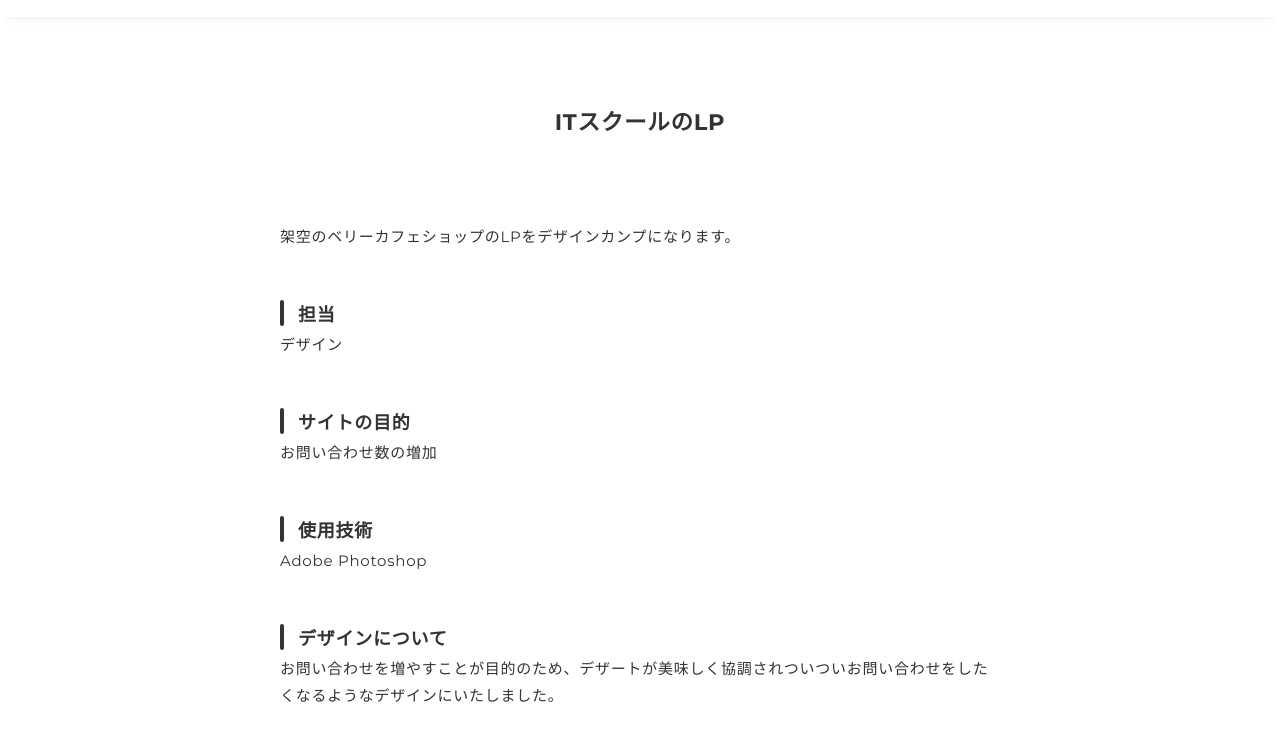
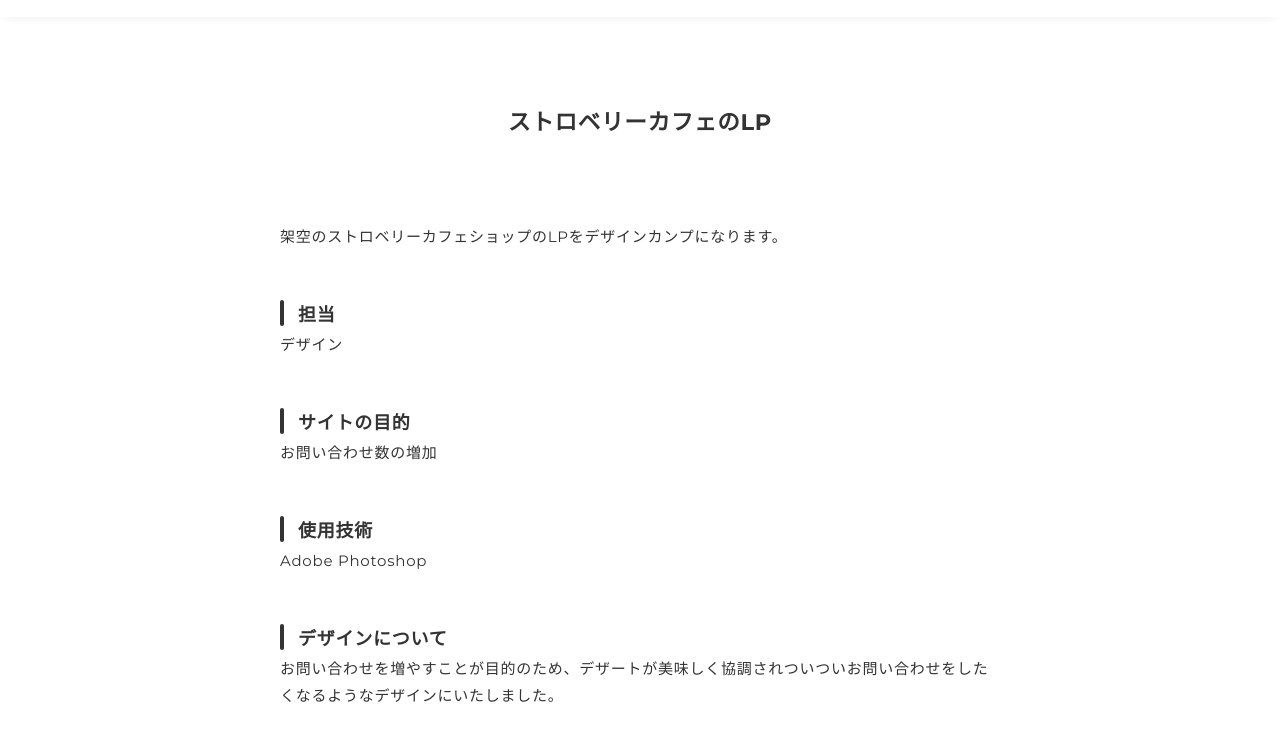
Before and after one commit to NICOHELENA/sakura-portfolio, a plain HTML site: page works-5.html in a window 1280 px wide. Shown: the part 49-800 px from the top of the page. Drawn offline with nearby package versions, Linux system fonts and the light colour scheme.

Commit message:
Update works-5.html

```diff
--- a/works-5.html
+++ b/works-5.html
@@ -36,13 +36,13 @@
 
       <article class="article">
         <div class="article-container">
-          <h2 class="article-title">ITスクールのLP</h2>
+          <h2 class="article-title">ストロベリーカフェのLP</h2>
           <div class="article-body">
             <p>
               <img src="img/works-detail/works-5.png" alt="">
             </p>
             <p>
-              架空のベリーカフェショップのLPをデザインカンプになります。
+              架空のストロベリーカフェショップのLPをデザインカンプになります。
             </p>
 
             <h3>担当</h3>
```
